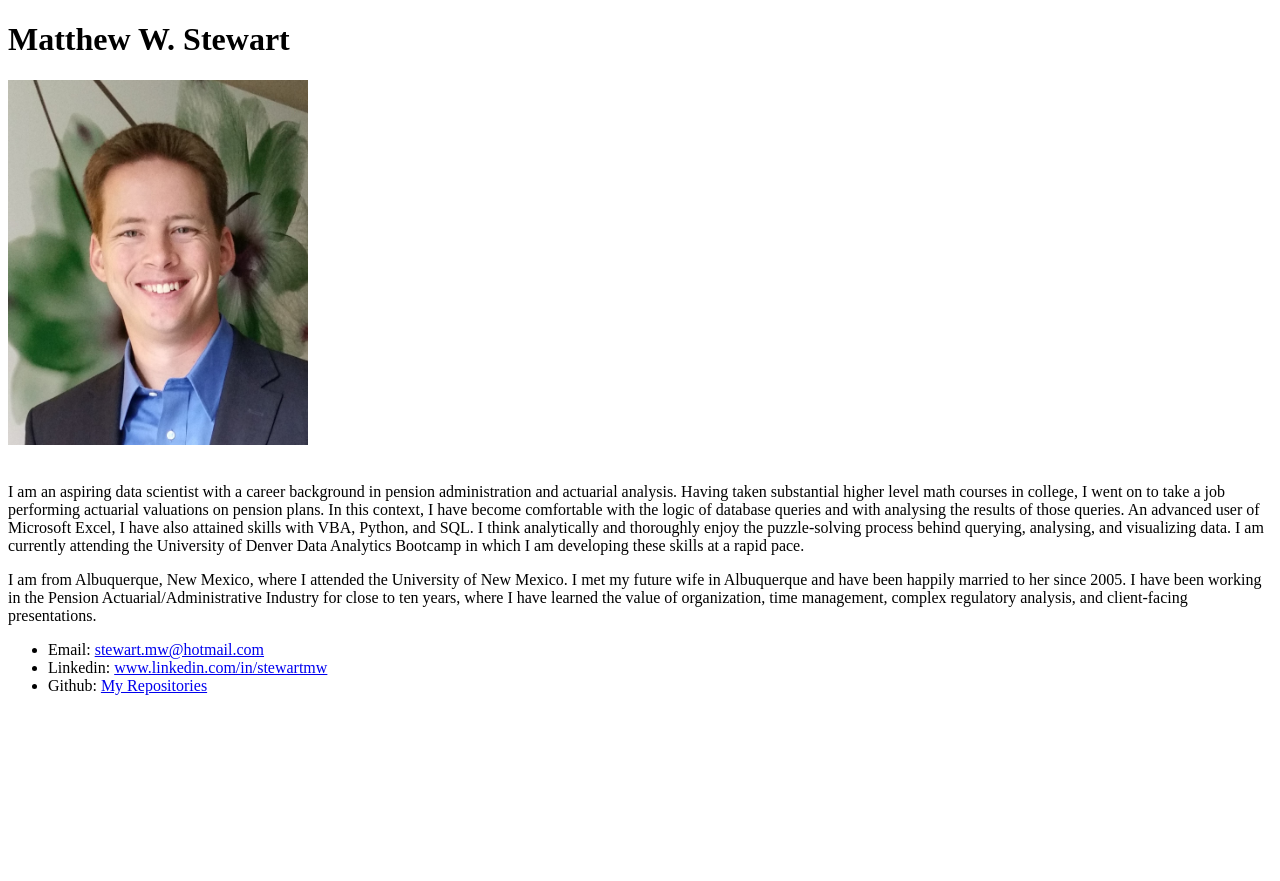
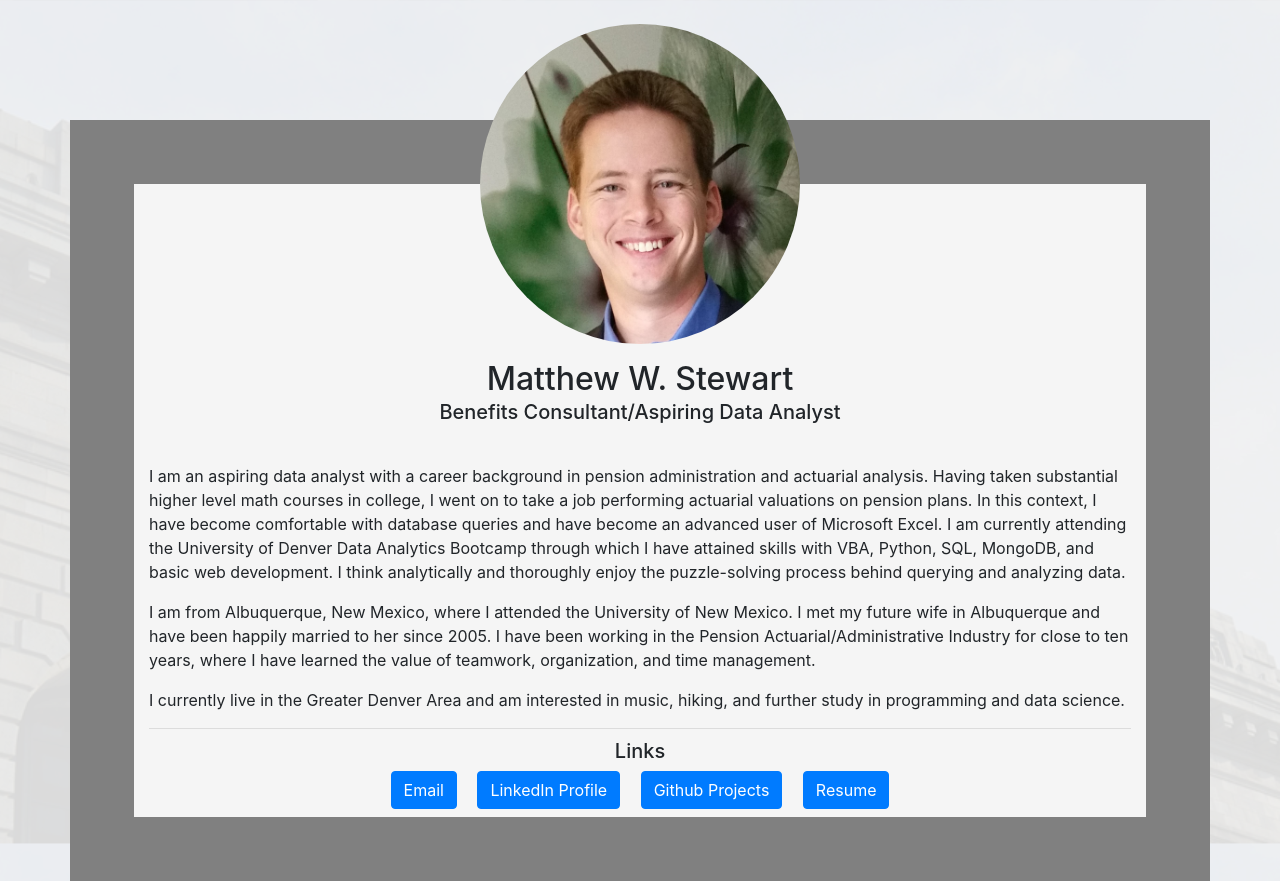
Before and after one commit to stewartmw/stewartmw.github.io, a plain HTML site: page index.html in a window 1280 px wide. Before the commit the page ends 800 px from the top, so only its background shows below. Drawn offline with nearby package versions, Linux system fonts and the light colour scheme.

Commit message:
formatting updates and links

```diff
--- a/index.html
+++ b/index.html
@@ -3,47 +3,98 @@
 
 <head>
   <meta charset="UTF-8">
+  <meta name="viewport"
+        content="width=device-width, initial-scale=1.0">
+  <meta http-equiv="X-UA-Compatible"
+        content="ie=edge">
+
   <title>Matthew Stewart Bio</title>
+
+  <link rel="stylesheet"
+        href="https://stackpath.bootstrapcdn.com/bootstrap/4.3.1/css/bootstrap.min.css"
+        integrity="sha384-ggOyR0iXCbMQv3Xipma34MD+dH/1fQ784/j6cY/iJTQUOhcWr7x9JvoRxT2MZw1T"
+        crossorigin="anonymous">
+
+  <link rel="stylesheet"
+        href="styles.css">
+
+  <script src="https://code.jquery.com/jquery-3.3.1.slim.min.js"
+          integrity="sha384-q8i/X+965DzO0rT7abK41JStQIAqVgRVzpbzo5smXKp4YfRvH+8abtTE1Pi6jizo"
+          crossorigin="anonymous"></script>
+  <script src="https://cdnjs.cloudflare.com/ajax/libs/popper.js/1.14.7/umd/popper.min.js"
+          integrity="sha384-UO2eT0CpHqdSJQ6hJty5KVphtPhzWj9WO1clHTMGa3JDZwrnQq4sF86dIHNDz0W1"
+          crossorigin="anonymous"></script>
+  <script src="https://stackpath.bootstrapcdn.com/bootstrap/4.3.1/js/bootstrap.min.js"
+          integrity="sha384-JjSmVgyd0p3pXB1rRibZUAYoIIy6OrQ6VrjIEaFf/nJGzIxFDsf4x0xIM+B07jRM"
+          crossorigin="anonymous"></script>
 </head>
 
 <body>
-  <h1>Matthew W. Stewart</h1>
+  <div class="container">
+    <div class="row row1">
+      <div class="col-md-12">
+        <div class="portrait">
           <img src="Headshot.jpg"
                alt="MS_Headshot"
-       title="Matthew W. Stewart"
-       height="365"
-       width="300">
-  <br>
-  <br>
+               title="Matthew W. Stewart">
+        </div>
+      </div>
+    </div>
+    <div class="row row2">
+      <div class="col-md-12">
+        <h2>Matthew W. Stewart</h2>
+        <h5>Benefits Consultant/Aspiring Data Analyst</h5>
+      </div>
+    </div>
+    <div class="row row3">
+      <div class="col-md-12">
         <p>
-    I am an aspiring data scientist with a career background in pension administration and actuarial analysis. Having
-    taken substantial higher level math courses in college, I went on to take a job performing actuarial valuations on
-    pension plans. In this context, I have become comfortable with the logic of database queries and with analysing the
-    results of those queries. An advanced user of Microsoft Excel, I have also attained skills with VBA, Python, and
-    SQL. I think analytically and thoroughly enjoy the puzzle-solving process behind querying, analysing, and
-    visualizing data. I am currently attending the University of Denver Data Analytics Bootcamp in which I am developing
-    these skills at a rapid pace.
+          I am an aspiring data analyst with a career background in pension administration and actuarial analysis.
+          Having taken substantial higher level math courses in college, I went on to take a job performing actuarial
+          valuations on pension plans. In this context, I have become comfortable with database queries and have become
+          an advanced user of Microsoft Excel. I am currently attending the University of Denver Data Analytics Bootcamp
+          through which I have attained skills with VBA, Python, SQL, MongoDB, and basic web development. I think
+          analytically and thoroughly enjoy the puzzle-solving process behind querying and analyzing data.
         </p>
-
         <p>
           I am from Albuquerque, New Mexico, where I attended the University of New Mexico. I met my future wife in
           Albuquerque and have been happily married to her since 2005. I have been working in the Pension
-    Actuarial/Administrative Industry for close to ten years, where I have learned the value of organization, time
-    management, complex regulatory analysis, and client-facing presentations.
+          Actuarial/Administrative Industry for close to ten years, where I have learned the value of teamwork,
+          organization, and time management.
         </p>
-
-  <ul>
-    <li>
-      Email: <a href = "mailto:stewart.mw@hotmail.com">stewart.mw@hotmail.com</a>
-    </li>
-    <li>
-      Linkedin: <a href = "www.linkedin.com/in/stewartmw">www.linkedin.com/in/stewartmw</a>
-    </li>
-    <li>
-      Github: <a href = "https://github.com/stewartmw?tab=repositories">My Repositories</a>
-    </li>
-  </ul>
-
+        <p>
+          I currently live in the Greater Denver Area and am interested in music, hiking, and further study in
+          programming and data science.
+        </p>
+        <hr>
+      </div>
+    </div>
+    <div class="row row4">
+      <div class="col-md-12">
+        <h5>Links</h5>
+      </div>
+    </div>
+    <div class="row row5">
+      <div class="col-md-12 text-center">
+        <a class="btn btn-primary buttons"
+           href="mailto:stewart.mw@hotmail.com"
+           target="_blank"
+           role="button">Email</a>
+        <a class="btn btn-primary buttons"
+           href="https://www.linkedin.com/in/stewartmw"
+           target="_blank"
+           role="button">LinkedIn Profile</a>
+        <a class="btn btn-primary buttons"
+           href="https://github.com/stewartmw?tab=repositories"
+           target="_blank"
+           role="button">Github Projects</a>
+        <a class="btn btn-primary buttons"
+           href="https://docs.google.com/document/d/1We4Ai0U_VeP7XtfvhOzpJ5VXiMffV01XTjOsmGQ1zfY/edit?usp=sharing"
+           target="_blank"
+           role="button">Resume</a>
+      </div>
+    </div>
+  </div>
 
 </body>
 
--- /dev/null
+++ b/styles.css
@@ -0,0 +1,60 @@
+html {
+    background: url("BioBackground.png") no-repeat center center fixed;
+    -webkit-background-size: cover;
+    -moz-background-size: cover;
+    -o-background-size: cover;
+    background-size: cover;
+    position: relative;
+    height: 100vh;
+}
+
+body {
+    background: transparent;
+}
+
+.container {
+    position: relative;
+    margin-top: 15vh;
+    border: 4em solid gray;
+    background-color: whitesmoke;
+}
+
+.row1 {
+    position: relative;
+    margin-top: -10em;
+}
+
+.portrait {
+    position: relative;
+    width: 20em;
+    height: 20em;
+    overflow: hidden;
+    border-radius: 50%;
+    margin-left: auto;
+    margin-right: auto;
+}
+
+.portrait img {
+    width: 100%;
+    height: auto;
+}
+
+h2 {
+    text-align: center;
+    margin-top: 0.5em;
+}
+
+h5 {
+    text-align: center;
+    margin-top: -0.3em;
+}
+
+.row3 {
+    margin-top: 2em;
+}
+
+.buttons {
+    margin-left: 0.5em;
+    margin-right: 0.5em;
+    margin-bottom: 0.5em;
+}
```
Also changed, not shown: BioBackground.png (added). Lines whose indentation alone changed are shown as unchanged.
